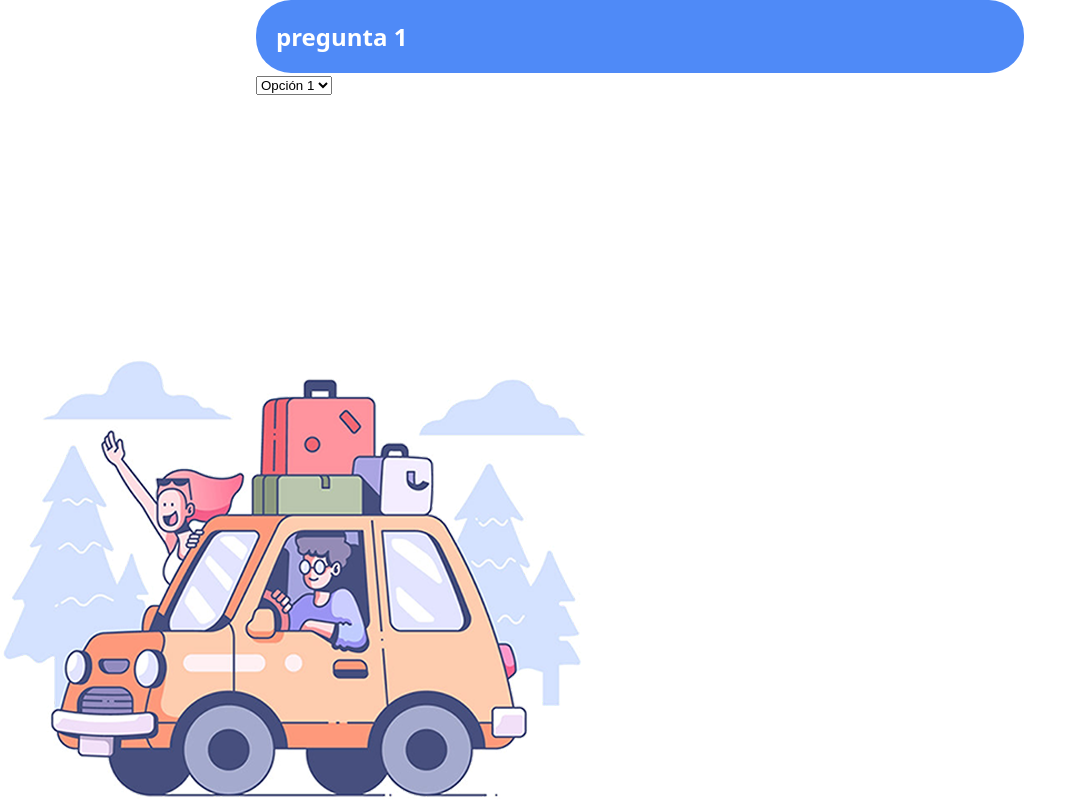
After one commit to AntoMillanBArcelo/Proyectillo, a PHP site: page /plantilla/plantillaPregunta.html in a window 1280 px wide. The commit adds this page. Shown: the whole page, without its empty margins (0-1083 px from the left). Run offline with PHP 8.4, Linux system fonts and the light colour scheme.

Commit message:
Creacion de examenes y preguntas

```diff
--- /dev/null
+++ b/diseño/diseñoPregunta.css
@@ -0,0 +1,48 @@
+*{
+    margin: 0;
+    padding: 0;
+}
+
+.cuerpo{
+    background-image: url(/img/car.png);
+    background-repeat: no-repeat;
+    background-size: auto;
+    width: 100%;
+    height:100vh;
+    background-size: auto;
+    background-position: bottom left;
+    background-repeat: no-repeat;
+
+}
+
+.enunciado{
+    background-color: rgb(79, 138, 247);
+    color: white;
+    border-radius: 35px;
+    margin-left: 20%;
+    margin-right: 20%;
+    padding: 20px;
+    font-family: system-ui, -apple-system, BlinkMacSystemFont, 'Segoe UI', Roboto, Oxygen, Ubuntu, Cantarell, 'Open Sans', 'Helvetica Neue', sans-serif;
+
+}
+.respuestas{
+    margin-left: 20%;
+    margin-right: 20%;
+    font-family: system-ui, -apple-system, BlinkMacSystemFont, 'Segoe UI', Roboto, Oxygen, Ubuntu, Cantarell, 'Open Sans', 'Helvetica Neue', sans-serif;
+}
+.respuestas button{
+    background-color: white;
+    border: 1px;
+    border-color: black;
+    border-style: solid;
+    border-radius:35px;
+    padding: 10px;
+    font-size: medium;
+}
+.respuestas button:hover{
+    background-color:rgb(79, 138, 247) ;
+    color: white;
+}
+select{
+    width: max-content;
+}
--- a/index.php
+++ b/index.php
@@ -1,3 +1,5 @@
 <?php
 include 'metodos/metodoPintaMenu.php';
 crearMenu();
+echo '<li><a href="/plantilla/plantillaPregunta.html">Iniciar Sesión</a></li>';
+echo '<li><a href="/plantilla/examen.html">Iniciar Sesión</a></li>';
--- /dev/null
+++ b/plantilla/plantillaPregunta.html
@@ -0,0 +1,24 @@
+<!DOCTYPE html>
+<html lang="en">
+<head>
+    <meta charset="UTF-8">
+    <meta name="viewport" content="width=device-width, initial-scale=1.0">
+    <title>Document</title>
+    <link rel="stylesheet" href="/diseño/diseñoPregunta.css">
+</head>
+<body>
+    <div class="cuerpo">
+        <div class="enunciado"><h2>pregunta 1</h2></div>
+        <div class="respuestas">
+            <form>
+                <select name="p">
+                  <option value="opcion1" class="respuesta1">Opción 1</option>
+                  <option value="opcion2" class="respuesta2">Opción 2</option>
+                  <option value="opcion3" class="respuesta3">Opción 3</option>
+                </select>
+              </form>
+
+        </div>
+    </div>
+</body>
+</html>
--- /dev/null
+++ b/plantilla/pregunta.html
@@ -0,0 +1,6 @@
+<div class="pregunta">
+    <h4><span class="numero">#</span><span class="categoria"></span></h4>
+    <p class="descripcion"></p>
+    <div><input type="checkbox" value="dudosa" class="dudosa">Dudosa</div>
+    <div><button class="borrar">Borrar</button></div>
+</div>
```
Also changed, not shown: js/autoescuela.js (added, +39 -0 lines), plantilla/examen.html (added, +13 -0 lines), servidor/pregunta.json (added, +17 -0 lines), img/car.png (added).
